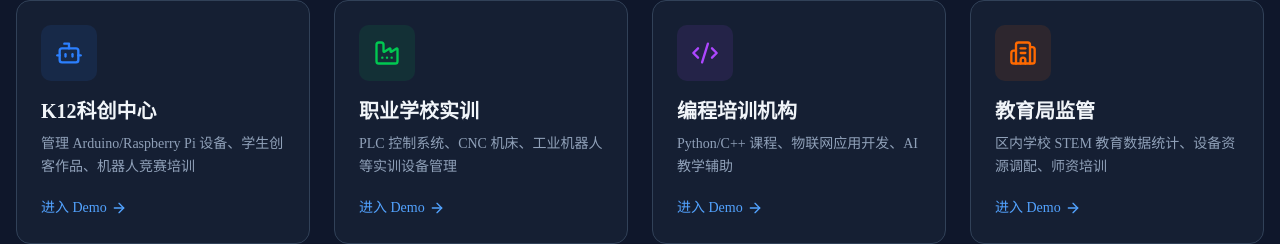
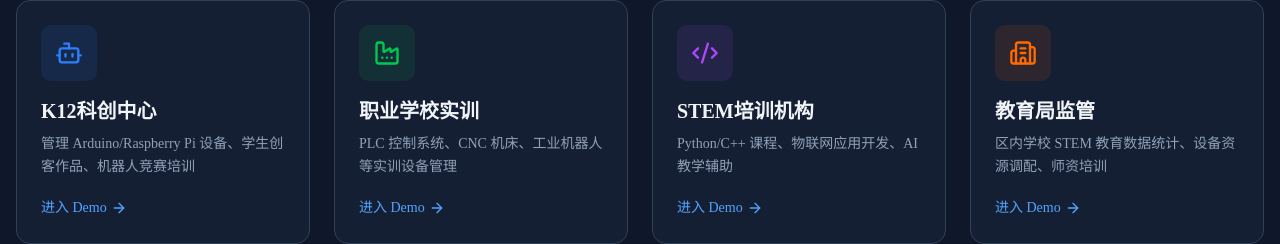
Before and after one commit to MatuX-ai/OpenEduInst, a Next.js app in the folder marketing-site/: page / in a window 1280 px wide. Shown: the part 1012-1256 px from the top of the page. Built offline with nearby package versions, Linux system fonts and the light colour scheme.

Commit message:
refactor: 整合首页 Demo 入口，移除重复的 /demo 选择页

```diff
--- a/marketing-site/components/landing/organization-cards.tsx
+++ b/marketing-site/components/landing/organization-cards.tsx
@@ -10,24 +10,28 @@
     title: "K12科创中心",
     description: "管理 Arduino/Raspberry Pi 设备、学生创客作品、机器人竞赛培训",
     color: "blue",
+    link: "/demo/k12",
   },
   {
     icon: Factory,
     title: "职业学校实训",
     description: "PLC 控制系统、CNC 机床、工业机器人等实训设备管理",
     color: "green",
+    link: "/demo/vocational",
   },
   {
     icon: Code2,
-    title: "编程培训机构",
+    title: "STEM培训机构",
     description: "Python/C++ 课程、物联网应用开发、AI 教学辅助",
     color: "purple",
+    link: "/demo/training",
   },
   {
     icon: Building2,
     title: "教育局监管",
     description: "区内学校 STEM 教育数据统计、设备资源调配、师资培训",
     color: "orange",
+    link: "/demo/bureau",
   },
 ];
 
@@ -74,7 +78,7 @@
               </p>
 
               <Link
-                href={`/demo?type=${org.title}`}
+                href={org.link}
                 className="inline-flex items-center gap-1 text-sm text-blue-400 hover:text-blue-300 transition-colors"
               >
                 进入 Demo
```
